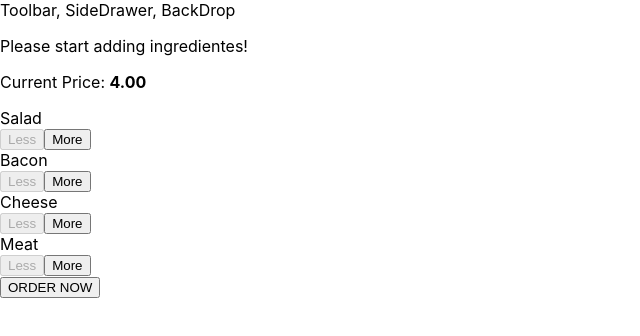
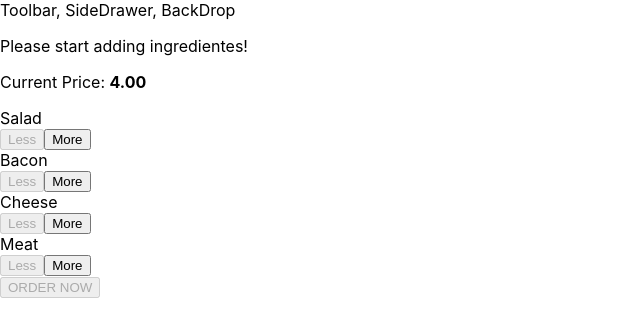
Before and after one commit to marting1777/burger-app, a React app: page / in a window 1280 px wide. Shown: the top 336 px of the page, without its empty margins (0-640 px from the left). Built offline with nearby package versions, Linux system fonts and the light colour scheme.

Commit message:
Order Button

```diff
--- a/src/components/Burger/BuildControls/BuildControls.js
+++ b/src/components/Burger/BuildControls/BuildControls.js
@@ -22,7 +22,9 @@
                             removed={() => props.ingredientRemoved(ctrl.type)}
                             disabled={props.disabled[ctrl.type]}/>
             })}
-            <button className={classes.OrderButton}>ORDER NOW</button>
+            <button
+                className={classes.OrderButton}
+                disabled={!props.purchasable}>ORDER NOW</button>
         </div>
     )
 }
--- a/src/containers/BurgerBuilder/BurgerBuilder.js
+++ b/src/containers/BurgerBuilder/BurgerBuilder.js
@@ -26,10 +26,15 @@
         }
     }
 
-    updatedPurchaseState () {
-        const ingredients = {
-            ...this.state.ingredients
-        }
+    updatedPurchaseState (ingredients) {
+        const sum = Object.keys(ingredients)
+            .map(igKey => {
+                return ingredients[igKey]
+            })
+            .reduce((sum, el) => {
+                return sum + el
+            }, 0)
+        this.setState({purchasable: sum > 0})
     }
 
     addIngredientHandler = (type) => {
@@ -46,6 +51,7 @@
             totalPrice: newPrice,
             ingredients: updatedIngredients
         })
+        this.updatedPurchaseState(updatedIngredients)
     }
 
     removeIngredientHandler = (type) => {
@@ -65,6 +71,7 @@
             totalPrice: newPrice,
             ingredients: updatedIngredients
         })
+        this.updatedPurchaseState(updatedIngredients)
     }
 
     render () {
@@ -81,6 +88,7 @@
                     ingredientAdded={this.addIngredientHandler}
                     ingredientRemoved={this.removeIngredientHandler}
                     disabled={disabledInfo}
+                    purchasable={this.state.purchasable}
                     price={this.state.totalPrice}/>
             </Aux>
         )
```
